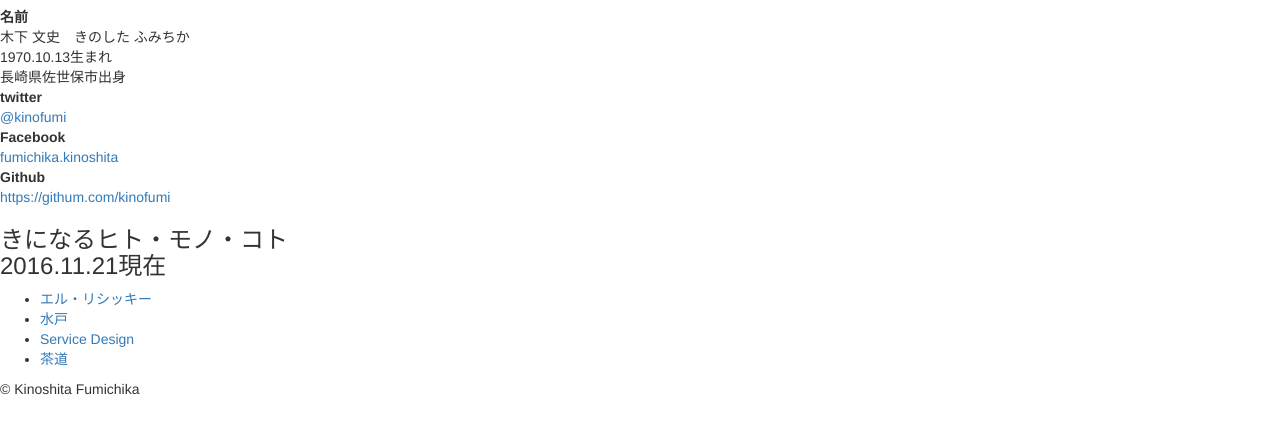
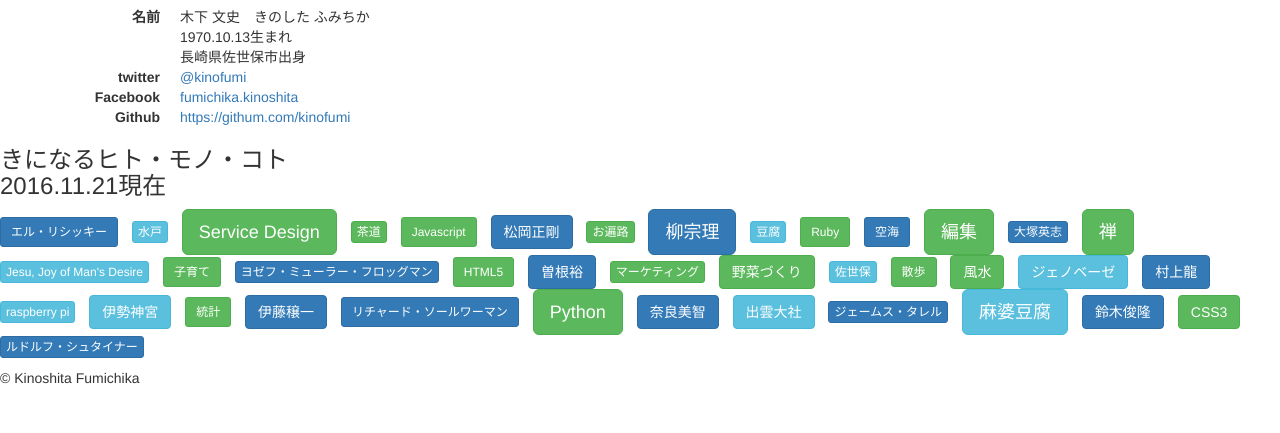
Before and after one commit to kinofumi/kinofumi.github.io, a plain HTML site: page index.html in a window 1280 px wide. Shown: the part 117-550 px from the top of the page. Drawn offline with nearby package versions, Linux system fonts and the light colour scheme.

Commit message:
おおよその内容のフィックス

```diff
--- a/index.html
+++ b/index.html
@@ -28,7 +28,7 @@
     <div>icon</div>
     <div>
       <h1>自己紹介</h1>
-      <dl>
+      <dl class="dl-horizontal">
         <dt>名前</dt>
         <dd>木下 文史　きのした ふみちか<br> 1970.10.13生まれ
           <br> 長崎県佐世保市出身
@@ -44,11 +44,47 @@
   </div>
   <div>
     <h3>きになるヒト・モノ・コト<br>2016.11.21現在</h3>
-    <ul>
-      <li><a href="#">エル・リシッキー</a></li>
-      <li><a href="#">水戸</a></li>
-      <li><a href="#">Service Design</a></li>
-      <li><a href="#">茶道</a></li>
+    <ul class="list-inline">
+      <li><a href="#" class="btn btn-primary btn-sm">エル・リシッキー</a></li>
+      <li><a href="#" class="btn btn-info btn-xs">水戸</a></li>
+      <li><a href="#" class="btn btn-success btn-lg">Service Design</a></li>
+      <li><a href="#" class="btn btn-success btn-xs">茶道</a></li>
+      <li><a href="#" class="btn btn-success btn-sm">Javascript</a></li>
+      <li><a href="#" class="btn btn-primary">松岡正剛</a></li>
+      <li><a href="#" class="btn btn-success btn-xs">お遍路</a></li>
+      <li><a href="#" class="btn btn-primary btn-lg">柳宗理</a></li>
+      <li><a href="#" class="btn btn-info btn-xs">豆腐</a></li>
+      <li><a href="#" class="btn btn-success btn-sm">Ruby</a></li>
+      <li><a href="#" class="btn btn-primary btn-sm">空海</a></li>
+      <li><a href="#" class="btn btn-success btn-lg">編集</a></li>
+      <li><a href="#" class="btn btn-primary btn-xs">大塚英志</a></li>
+      <li><a href="#" class="btn btn-success btn-lg">禅</a></li>
+      <li><a href="#" class="btn btn-info btn-xs">Jesu, Joy of Man's Desire</a></li>
+      <li><a href="#" class="btn btn-success btn-sm">子育て</a></li>
+      <li><a href="#" class="btn btn-primary btn-xs">ヨゼフ・ミューラー・フロッグマン</a></li>
+      <li><a href="#" class="btn btn-success btn-sm">HTML5</a></li>
+      <li><a href="#" class="btn btn-primary">曽根裕</a></li>
+      <li><a href="#" class="btn btn-success btn-xs">マーケティング</a></li>
+      <li><a href="#" class="btn btn-success">野菜づくり</a></li>
+      <li><a href="#" class="btn btn-info btn-xs">佐世保</a></li>
+      <li><a href="#" class="btn btn-success btn-sm">散歩</a></li>
+      <li><a href="#" class="btn btn-success">風水</a></li>
+      <li><a href="#" class="btn btn-info">ジェノベーゼ</a></li>
+      <li><a href="#" class="btn btn-primary">村上龍</a></li>
+      <li><a href="#" class="btn btn-info btn-xs">raspberry pi</a></li>
+      <li><a href="#" class="btn btn-info">伊勢神宮</a></li>
+      <li><a href="#" class="btn btn-success btn-sm">統計</a></li>
+      <li><a href="#" class="btn btn-primary">伊藤穣一</a></li>
+      <li><a href="#" class="btn btn-primary btn-sm">リチャード・ソールワーマン</a></li>
+      <li><a href="#" class="btn btn-success btn-lg">Python</a></li>
+      <li><a href="#" class="btn btn-primary">奈良美智</a></li>
+      <li><a href="#" class="btn btn-info">出雲大社</a></li>
+      <li><a href="#" class="btn btn-primary btn-xs">ジェームス・タレル</a></li>
+      <li><a href="#" class="btn btn-info btn-lg">麻婆豆腐</a></li>
+      <li><a href="#" class="btn btn-primary">鈴木俊隆</a></li>
+      <li><a href="#" class="btn btn-success">CSS3</a></li>
+      <li><a href="#" class="btn btn-primary btn-xs">ルドルフ・シュタイナー</a></li>
+
     </ul>
   </div>
   <footer>&copy; Kinoshita Fumichika</footer>
```
